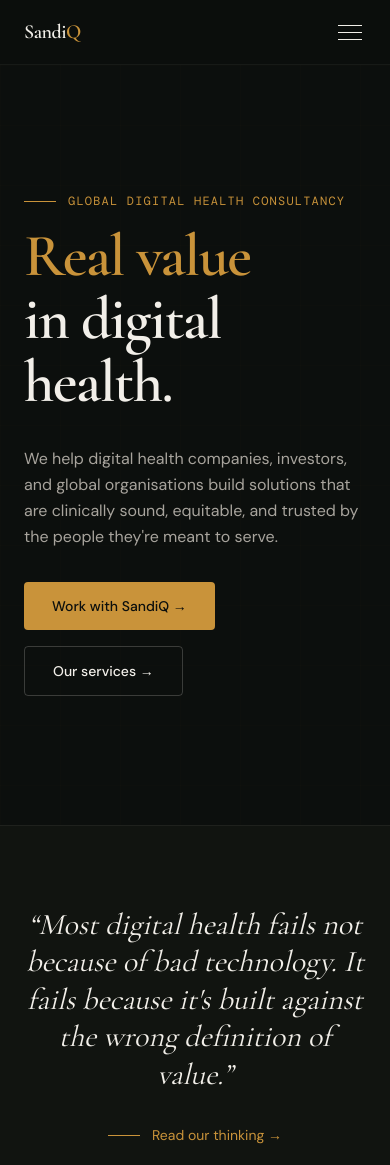
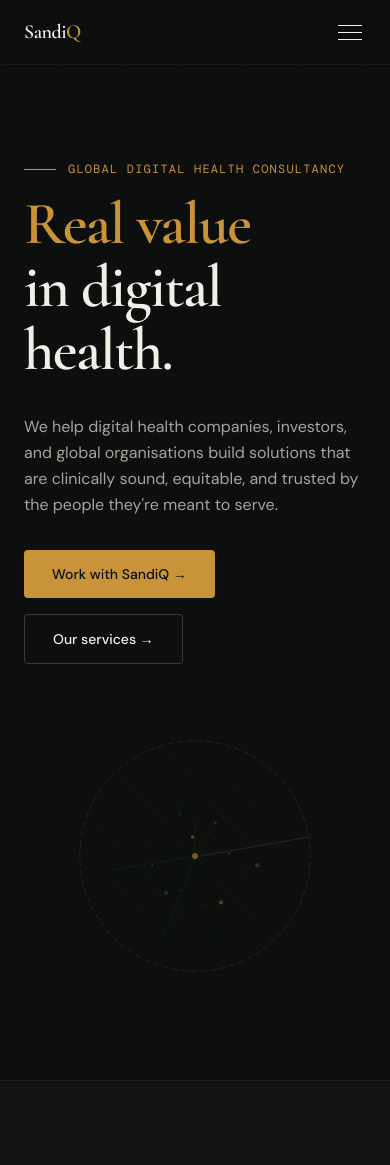
Before and after one commit to Samwoodhouse1982/shubs-new-site, a Next.js app: page / in a window 390 px wide. Shown: the top 1165 px of the page. Built offline with nearby package versions, Linux system fonts and the light colour scheme.

Commit message:
Make globe visible on mobile and animate lines to extend to outer ring
Co-Authored-By: Claude Sonnet 4.6 <noreply@anthropic.com>

```diff
--- a/src/app/page.tsx
+++ b/src/app/page.tsx
@@ -166,8 +166,10 @@ export default function HomePage() {
           </div>
 
           {/* Right — animated globe */}
-          <div className="hidden lg:flex items-center justify-center">
-            <HeroGlobe />
+          <div className="flex items-center justify-center">
+            <div className="w-64 h-64 sm:w-80 sm:h-80 lg:w-[420px] lg:h-[420px]">
+              <HeroGlobe />
+            </div>
           </div>
         </div>
       </section>
--- a/src/components/HeroGlobe.tsx
+++ b/src/components/HeroGlobe.tsx
@@ -1,7 +1,6 @@
 'use client'
 import { useEffect, useRef } from 'react'
 
-// Base node positions
 const NODES = [
   { x: 200, y: 170, amber: true },
   { x: 140, y: 210, amber: false },
@@ -14,29 +13,36 @@ const NODES = [
   { x: 240, y: 270, amber: true },
 ]
 
-// Which nodes the center connects to
-const CONN_INDICES = [0, 1, 2, 3, 6]
+// Which nodes define the direction for each connection line
+const CONN_INDICES = [0, 1, 2, 3, 4, 6]
+
+// Precompute the angle from center (200,200) to each connection node
+const CONN_ANGLES = CONN_INDICES.map(idx =>
+  Math.atan2(NODES[idx].y - 200, NODES[idx].x - 200)
+)
 
 const LAT_OFFSETS = [-120, -80, -40, 0, 40, 80, 120]
-const LON_ANGLES = [0, 30, 60, 90, 120, 150]
+const LON_ANGLES  = [0, 30, 60, 90, 120, 150]
 
 export default function HeroGlobe() {
-  const svgRef = useRef<SVGSVGElement>(null)
-  const rafRef = useRef<number>()
+  const svgRef   = useRef<SVGSVGElement>(null)
+  const rafRef   = useRef<number>()
   const startRef = useRef<number>()
 
   useEffect(() => {
     const svg = svgRef.current
     if (!svg) return
 
-    const lonGroup = svg.querySelector<SVGGElement>('#sg-lon-group')
+    const lonGroup  = svg.querySelector<SVGGElement>('#sg-lon-group')
     const outerRing = svg.querySelector<SVGCircleElement>('#sg-outer-ring')
-    const midRing = svg.querySelector<SVGCircleElement>('#sg-mid-ring')
-    const dots = Array.from(svg.querySelectorAll<SVGCircleElement>('.sg-dot'))
+    const midRing   = svg.querySelector<SVGCircleElement>('#sg-mid-ring')
+    const dots      = Array.from(svg.querySelectorAll<SVGCircleElement>('.sg-dot'))
     const connLines = Array.from(svg.querySelectorAll<SVGLineElement>('.sg-conn'))
     const centerDot = svg.querySelector<SVGCircleElement>('#sg-center')
 
     const nodePhases = NODES.map((_, i) => (i * Math.PI * 2) / NODES.length)
+    // Stagger each line's phase so they extend/retract at different times
+    const connPhases = CONN_INDICES.map((_, i) => (i * Math.PI * 2) / CONN_INDICES.length)
 
     function animate(ts: number) {
       if (!startRef.current) startRef.current = ts
@@ -52,12 +58,12 @@ export default function HeroGlobe() {
         outerRing.setAttribute('transform', `rotate(${-t * 4.5}, 200, 200)`)
       }
 
-      // Mid ring rotates slowly same direction
+      // Mid ring same direction, slower
       if (midRing) {
         midRing.setAttribute('transform', `rotate(${t * 2.5}, 200, 200)`)
       }
 
-      // Center dot subtle pulse
+      // Center dot pulse
       if (centerDot) {
         const s = 3.5 + 1.2 * Math.abs(Math.sin(t * 1.1))
         centerDot.setAttribute('r', String(s))
@@ -67,139 +73,105 @@ export default function HeroGlobe() {
       // Drift nodes + pulse size
       dots.forEach((dot, i) => {
         const node = NODES[i]
-        const ph = nodePhases[i]
-        const dx = 7 * Math.sin(t * 0.55 + ph)
-        const dy = 6 * Math.cos(t * 0.7 + ph * 1.2)
-        const rScale = 1 + 0.45 * Math.sin(t * 1.4 + ph)
+        const ph   = nodePhases[i]
+        const dx   = 7 * Math.sin(t * 0.55 + ph)
+        const dy   = 6 * Math.cos(t * 0.70 + ph * 1.2)
+        const r    = 2.5 * (1 + 0.45 * Math.sin(t * 1.4 + ph))
         dot.setAttribute('cx', String(node.x + dx))
         dot.setAttribute('cy', String(node.y + dy))
-        dot.setAttribute('r', String(2.5 * rScale))
+        dot.setAttribute('r',  String(r))
         dot.setAttribute('opacity', String(0.35 + 0.45 * ((Math.sin(t * 1.1 + ph) + 1) / 2)))
       })
 
-      // Drift connection line endpoints to match drifting nodes
+      // Lines extend out to outer ring (r≈180) then retract, staggered
       connLines.forEach((line, i) => {
-        const nodeIdx = CONN_INDICES[i]
-        const node = NODES[nodeIdx]
-        const ph = nodePhases[nodeIdx]
-        const dx = 7 * Math.sin(t * 0.55 + ph)
-        const dy = 6 * Math.cos(t * 0.7 + ph * 1.2)
-        // Also vary center anchor slightly for organic feel
-        const cx = 200 + 3 * Math.sin(t * 0.4 + i)
-        const cy = 200 + 2 * Math.cos(t * 0.5 + i * 1.3)
+        const angle = CONN_ANGLES[i]
+        const ph    = connPhases[i]
+        // r swings from 12 (near center) to 178 (just inside outer ring)
+        const r = 12 + 166 * ((Math.sin(t * 0.85 + ph) + 1) / 2)
+        // Micro-drift the anchor point so lines don't all pivot from the exact same pixel
+        const cx = 200 + 2.5 * Math.sin(t * 0.5 + i * 1.1)
+        const cy = 200 + 2.0 * Math.cos(t * 0.6 + i * 0.9)
         line.setAttribute('x1', String(cx))
         line.setAttribute('y1', String(cy))
-        line.setAttribute('x2', String(node.x + dx))
-        line.setAttribute('y2', String(node.y + dy))
-        // Pulse opacity to make lines appear/fade
-        const op = 0.15 + 0.3 * ((Math.sin(t * 0.8 + ph) + 1) / 2)
-        line.setAttribute('opacity', String(op))
+        line.setAttribute('x2', String(200 + r * Math.cos(angle)))
+        line.setAttribute('y2', String(200 + r * Math.sin(angle)))
+        // Opacity tracks extension: brighter when fully extended
+        line.setAttribute('opacity', String(0.12 + 0.45 * ((Math.sin(t * 0.85 + ph) + 1) / 2)))
       })
 
       rafRef.current = requestAnimationFrame(animate)
     }
 
     rafRef.current = requestAnimationFrame(animate)
-    return () => {
-      if (rafRef.current) cancelAnimationFrame(rafRef.current)
-    }
+    return () => { if (rafRef.current) cancelAnimationFrame(rafRef.current) }
   }, [])
 
   return (
     <svg
       ref={svgRef}
       viewBox="0 0 400 400"
-      width="420"
-      height="420"
+      width="100%"
+      height="100%"
+      style={{ display: 'block' }}
       xmlns="http://www.w3.org/2000/svg"
       className="opacity-60"
     >
       {/* Outer dashed ring — counter-rotates */}
       <circle
         id="sg-outer-ring"
-        cx="200"
-        cy="200"
-        r="180"
-        fill="none"
-        stroke="#C9933A"
-        strokeWidth="0.8"
-        strokeDasharray="10 5"
-        opacity="0.45"
+        cx="200" cy="200" r="180"
+        fill="none" stroke="#C9933A" strokeWidth="0.8"
+        strokeDasharray="10 5" opacity="0.45"
       />
 
-      {/* Mid ring */}
+      {/* Mid dashed ring */}
       <circle
         id="sg-mid-ring"
-        cx="200"
-        cy="200"
-        r="130"
-        fill="none"
-        stroke="#2A6B62"
-        strokeWidth="0.6"
-        strokeDasharray="6 8"
-        opacity="0.3"
+        cx="200" cy="200" r="130"
+        fill="none" stroke="#2A6B62" strokeWidth="0.6"
+        strokeDasharray="6 8" opacity="0.3"
       />
 
       {/* Inner ring — static */}
       <circle
-        cx="200"
-        cy="200"
-        r="80"
-        fill="none"
-        stroke="#C9933A"
-        strokeWidth="0.5"
-        opacity="0.2"
+        cx="200" cy="200" r="80"
+        fill="none" stroke="#C9933A" strokeWidth="0.5" opacity="0.2"
       />
 
       {/* Spinning globe grid */}
       <g id="sg-lon-group">
-        {/* Latitude lines */}
         {LAT_OFFSETS.map((offset, i) => {
           const y = 200 + offset
-          const halfWidth = Math.sqrt(Math.max(0, 180 * 180 - offset * offset))
+          const hw = Math.sqrt(Math.max(0, 180 * 180 - offset * offset))
           return (
-            <line
-              key={`lat-${i}`}
-              x1={200 - halfWidth}
-              y1={y}
-              x2={200 + halfWidth}
-              y2={y}
-              stroke="#C9933A"
-              strokeWidth="0.5"
-              opacity="0.18"
+            <line key={`lat-${i}`}
+              x1={200 - hw} y1={y} x2={200 + hw} y2={y}
+              stroke="#C9933A" strokeWidth="0.5" opacity="0.18"
             />
           )
         })}
-
-        {/* Longitude lines */}
         {LON_ANGLES.map((angle, i) => {
           const rad = (angle * Math.PI) / 180
           return (
-            <line
-              key={`lon-${i}`}
-              x1={200 + 180 * Math.cos(rad)}
-              y1={200 + 180 * Math.sin(rad)}
-              x2={200 - 180 * Math.cos(rad)}
-              y2={200 - 180 * Math.sin(rad)}
-              stroke="#2A6B62"
-              strokeWidth="0.5"
-              opacity="0.18"
+            <line key={`lon-${i}`}
+              x1={200 + 180 * Math.cos(rad)} y1={200 + 180 * Math.sin(rad)}
+              x2={200 - 180 * Math.cos(rad)} y2={200 - 180 * Math.sin(rad)}
+              stroke="#2A6B62" strokeWidth="0.5" opacity="0.18"
             />
           )
         })}
       </g>
 
-      {/* Connection lines — endpoints drift with nodes */}
+      {/* Connection lines — extend to outer ring and retract */}
       {CONN_INDICES.map((nodeIdx, i) => (
         <line
           key={`conn-${i}`}
           className="sg-conn"
-          x1="200"
-          y1="200"
-          x2={NODES[nodeIdx].x}
-          y2={NODES[nodeIdx].y}
+          x1="200" y1="200"
+          x2={NODES[nodeIdx].x} y2={NODES[nodeIdx].y}
           stroke={i % 2 === 0 ? '#C9933A' : '#2A6B62'}
-          strokeWidth="0.7"
+          strokeWidth="0.8"
           opacity="0.3"
         />
       ))}
@@ -209,23 +181,14 @@ export default function HeroGlobe() {
         <circle
           key={`dot-${i}`}
           className="sg-dot"
-          cx={node.x}
-          cy={node.y}
-          r="2.5"
+          cx={node.x} cy={node.y} r="2.5"
           fill={node.amber ? '#C9933A' : '#2A6B62'}
           opacity="0.6"
         />
       ))}
 
       {/* Centre node */}
-      <circle
-        id="sg-center"
-        cx="200"
-        cy="200"
-        r="4"
-        fill="#C9933A"
-        opacity="0.9"
-      />
+      <circle id="sg-center" cx="200" cy="200" r="4" fill="#C9933A" opacity="0.9" />
     </svg>
   )
 }
```
